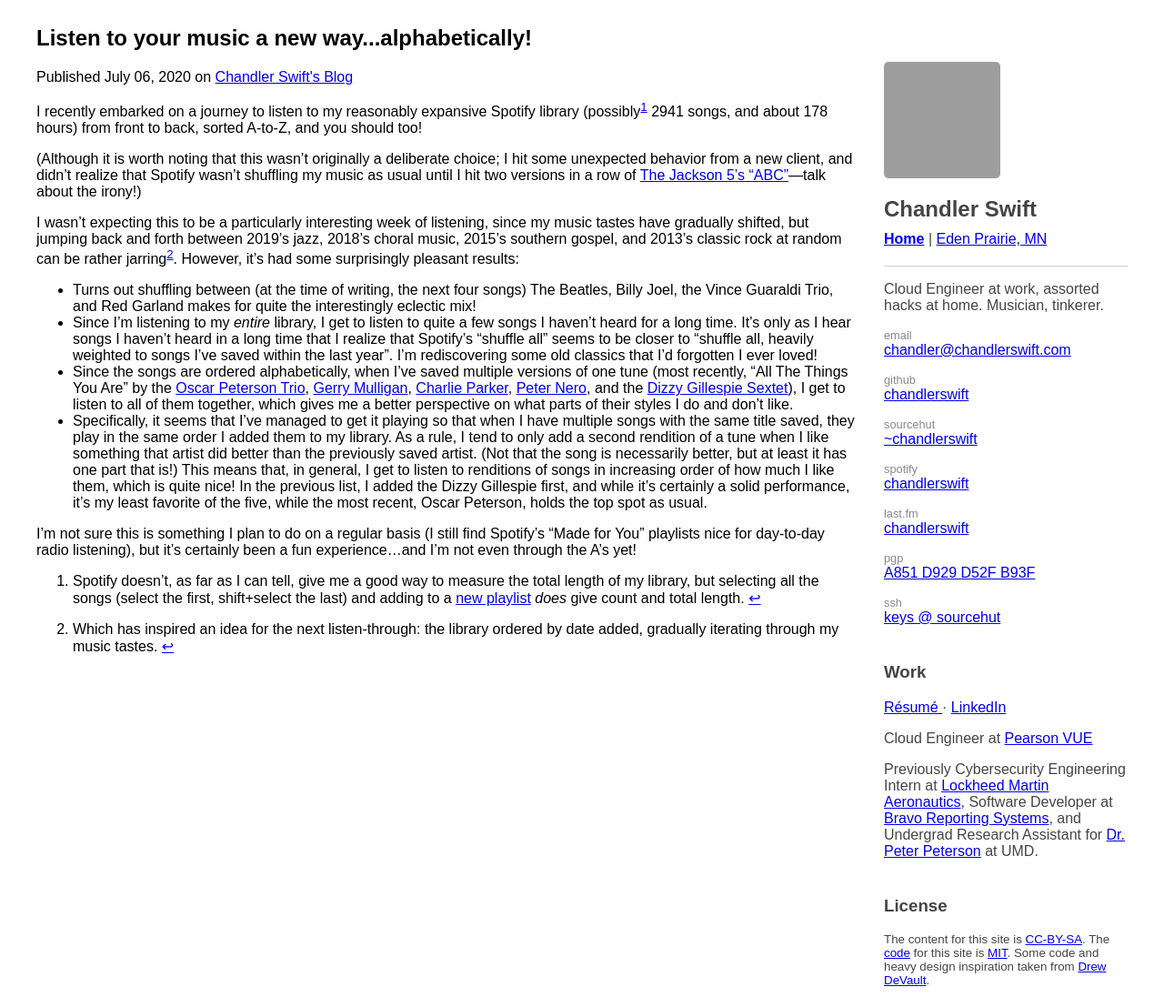
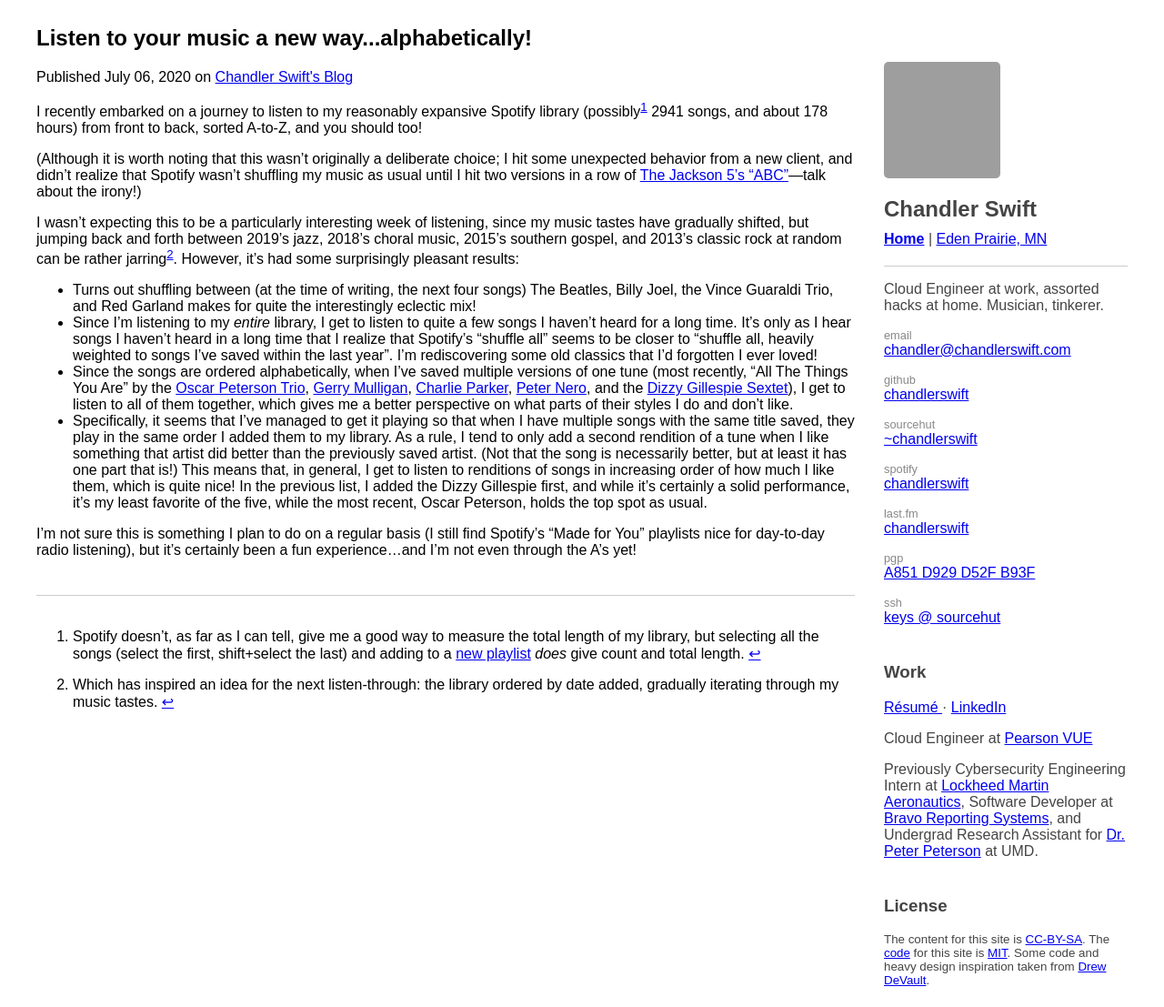
Before and after one commit to ChandlerSwift/www, a Jekyll site: the page built from _posts/2020-07-06-alphabetical-music.md, in a window 1280 px wide. Shown: the whole page at 91% size. Built offline with Jekyll 4.4.1, drawn with Linux system fonts in a browser that asks for light colours; grey boxes are pictures that could not be loaded.

Commit message:
Add line between content and footnotes

```diff
--- a/_layouts/base.html
+++ b/_layouts/base.html
@@ -144,6 +144,12 @@
 		margin: 1.5em 10px;
 		padding: 0.5em 10px;
 	}
+
+	div.footnotes {
+		margin-top: 40px;
+		padding-top: 20px;
+		border-top: 1px solid #ccc;
+	}
 </style>
 </head>
 
```
